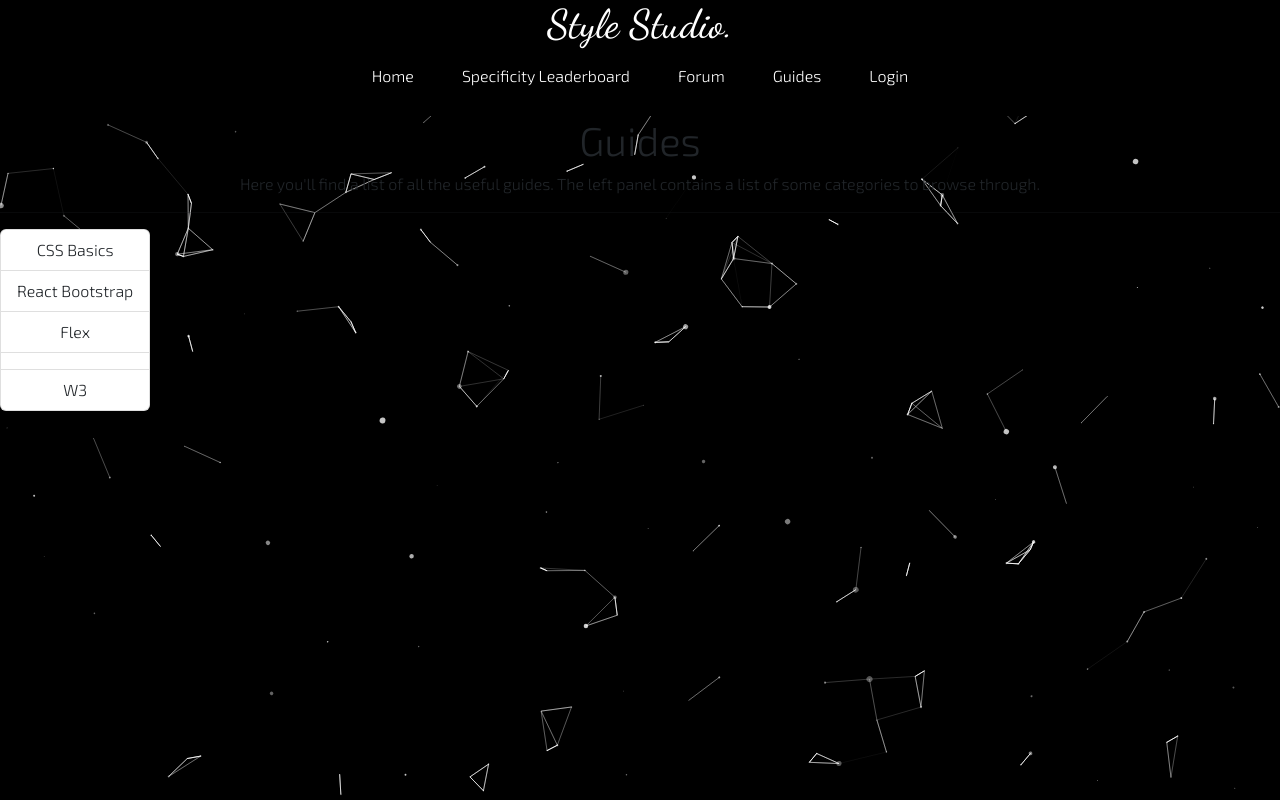
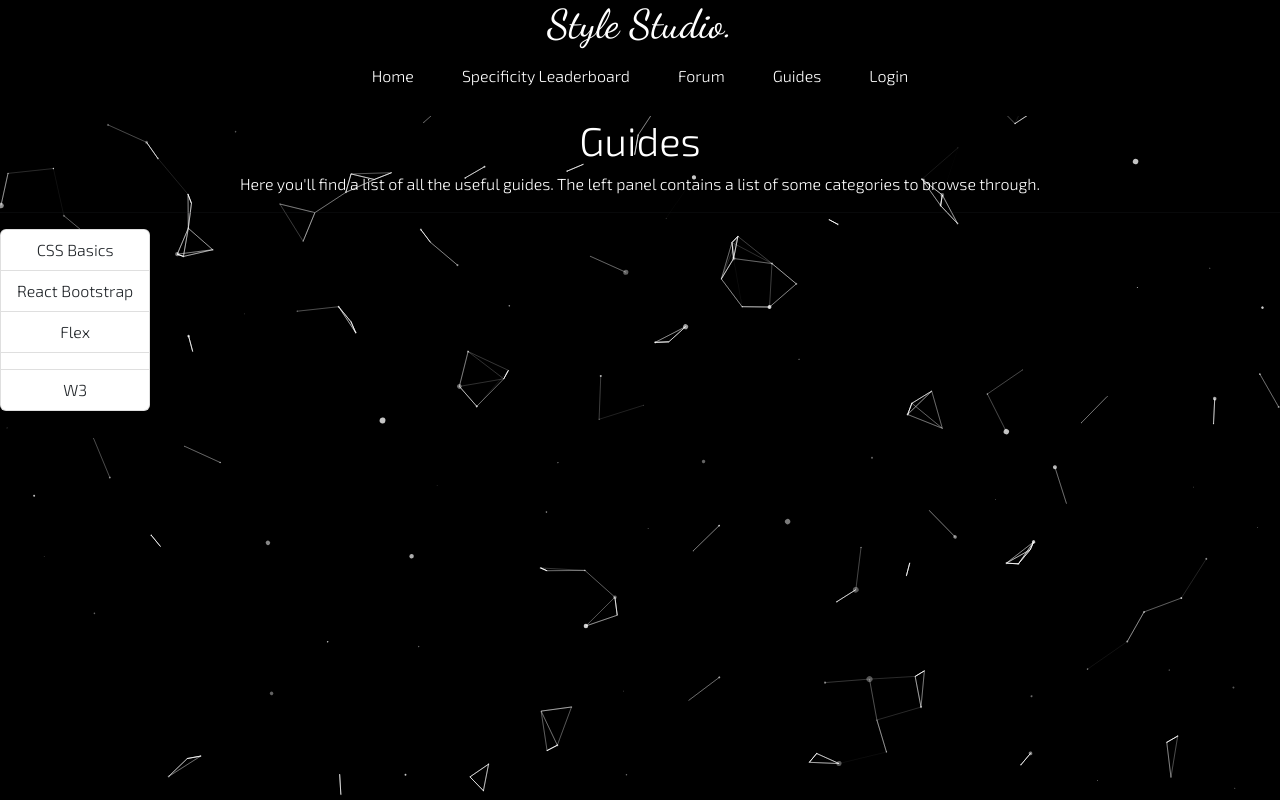
Before and after one commit to mdapim/CSSWebsiteFrontEnd, a React (Create React App) app in the folder stylestudio/: page /guides in a window 1280 px wide. Built offline with nearby package versions, Linux system fonts and the light colour scheme; no server answers.

Commit message:
changing font colors for specificity leaderboard and guides to be more legible

```diff
--- a/stylestudio/src/pages/Guides/Guides.css
+++ b/stylestudio/src/pages/Guides/Guides.css
@@ -9,3 +9,6 @@
 .resources {
     flex-grow:3;
 }
+.title {
+    color:white;
+}
--- a/stylestudio/src/pages/Guides/Guides.js
+++ b/stylestudio/src/pages/Guides/Guides.js
@@ -83,7 +83,7 @@ export function Guides({userType}) {
 
     return (
         <div>
-        <header>
+        <header className='title'>
             <h1>Guides</h1>
             <p>Here you'll find a list of all the useful guides. The left panel contains a list of some categories to browse through.</p>
             <div>
--- a/stylestudio/src/pages/Guides/Resource.js
+++ b/stylestudio/src/pages/Guides/Resource.js
@@ -1,3 +1,4 @@
+import './Resources.css'
 export function Resource({title,links}) {
     const mapLinks=resources=> {
         const resourceJSX = resources.map(resource=> {
@@ -7,7 +8,7 @@ export function Resource({title,links}) {
     }
     return (
         <div className='content'>
-        <h3>
+        <h3 className='title'>
             {title}
         </h3>
         <hr/>
--- /dev/null
+++ b/stylestudio/src/pages/Guides/Resources.css
@@ -0,0 +1,3 @@
+hr {
+    color:white;
+}
--- a/stylestudio/src/pages/Specificity/Specificity.css
+++ b/stylestudio/src/pages/Specificity/Specificity.css
@@ -27,3 +27,6 @@
     text-align:left;
     padding-right:10px;
 }
+.title {
+    color:white;
+}
--- a/stylestudio/src/pages/Specificity/Specificity.js
+++ b/stylestudio/src/pages/Specificity/Specificity.js
@@ -52,7 +52,7 @@ export function Specificity() {
     },[cssSpec])
     return (
         <>
-        <h1>Specificity Leaderboard</h1>
+        <h1 className='title'>Specificity Leaderboard</h1>
         <div className='main'>
         <Form>
             <Form.Group className='mb-3 css-area'>
```
